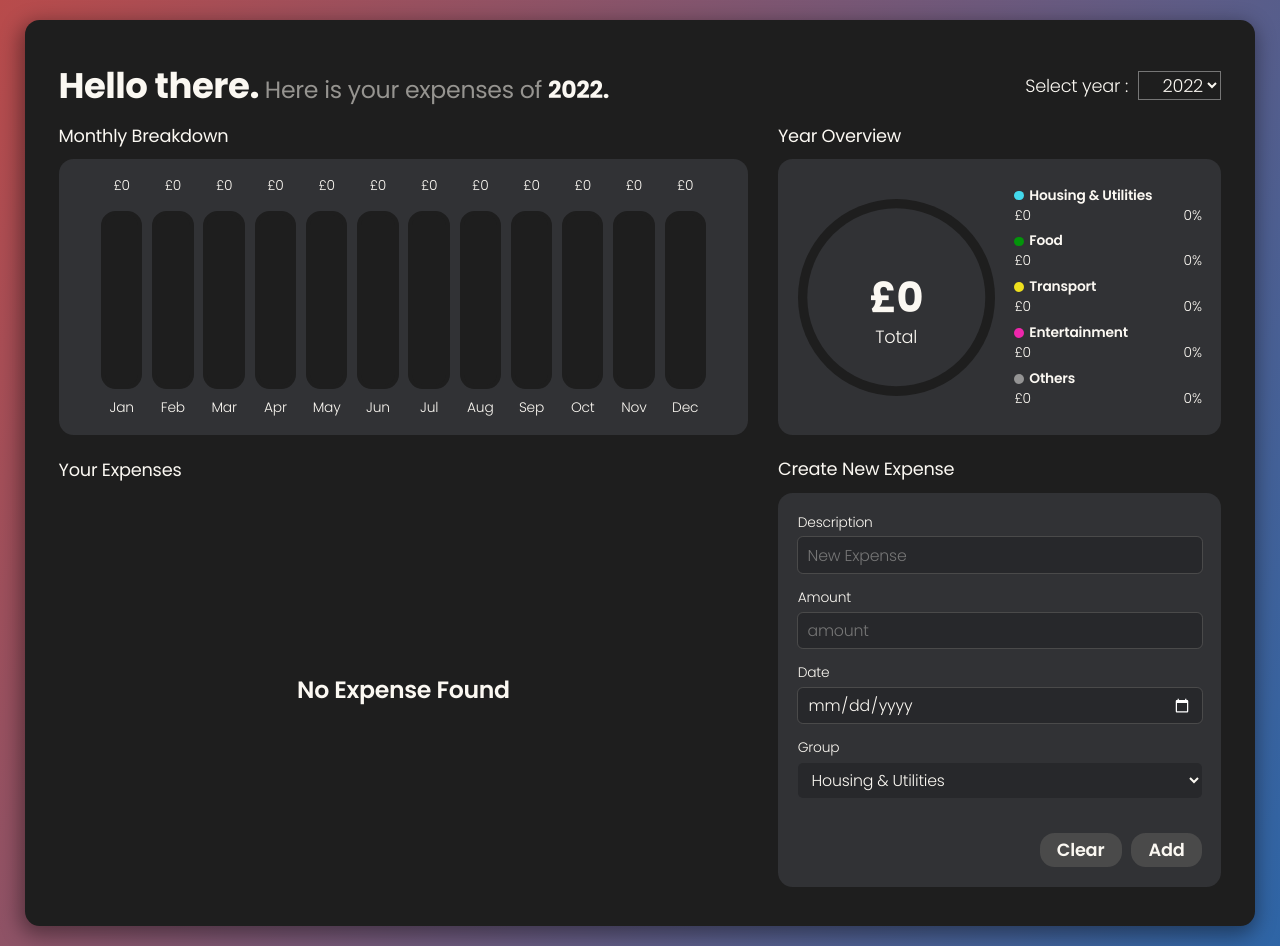
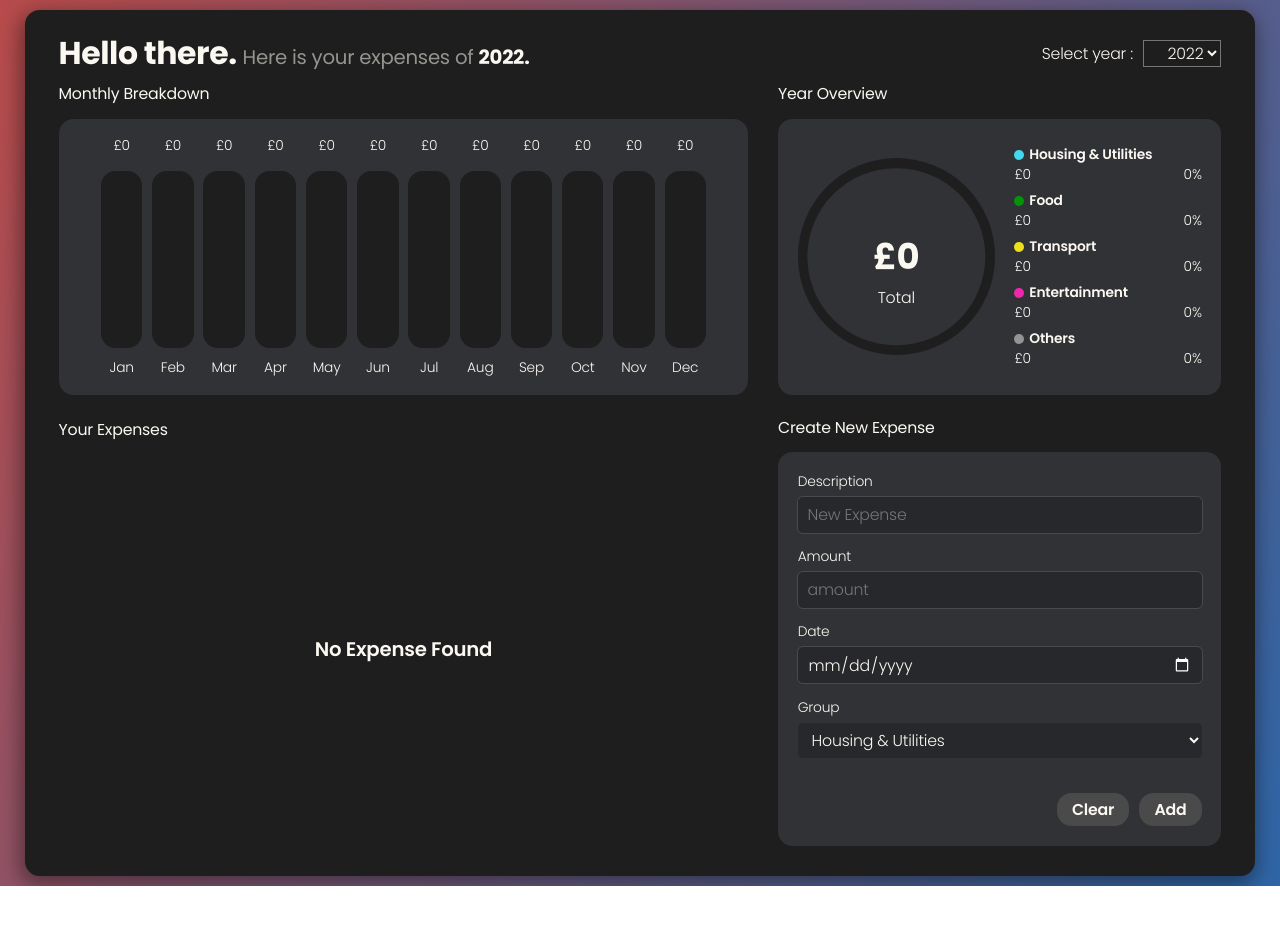
Before and after one commit to jef1993/react-expense-tracker, a React (Create React App) app: page / in a window 1280 px wide. After the commit the page ends 886 px from the top, so only its background shows below. Built offline with nearby package versions, Linux system fonts and the light colour scheme.

Commit message:
padding adjust + scrollbar hover fix

```diff
--- a/src/components/Breakdown/_breakdown.scss
+++ b/src/components/Breakdown/_breakdown.scss
@@ -8,7 +8,7 @@
     grid-area: 3/1 / span 1 / span 1;
   }
   &__header {
-    margin-top: 1rem;
+    margin-top: 0.5rem;
     align-self: flex-start;
 
     @media screen and (max-width: 1000px) {
--- a/src/components/Overview/_overview.scss
+++ b/src/components/Overview/_overview.scss
@@ -7,7 +7,7 @@
     align-items: center;
   }
   &__header {
-    margin-top: 1rem;
+    margin-top: 0.5rem;
     @media screen and (max-width: 1000px) {
       width: $container-width-l;
     }
--- a/src/index.css
+++ b/src/index.css
@@ -1,11 +1,11 @@
 @import url("https://fonts.googleapis.com/css2?family=Poppins:wght@100;200;300;400;500;600;700;800&display=swap");
 h1 {
-  font-size: 3.6rem;
+  font-size: 3.2rem;
   font-weight: 700;
 }
 
 h2 {
-  font-size: 1.8rem;
+  font-size: 1.6rem;
   font-weight: 400;
   text-transform: capitalize;
 }
@@ -90,6 +90,7 @@ button {
 
 ::-webkit-scrollbar-thumb:hover {
   background: #27282b;
+  background-clip: content-box;
 }
 
 .app {
@@ -111,9 +112,9 @@ button {
   width: min(156rem, 100% - 5rem);
   background-color: #1e1e1e;
   border-radius: 1.5rem;
-  padding: 4rem 0;
+  padding: 2rem 0 3rem;
   box-shadow: -2px 6px 20px 3px rgba(0, 0, 0, 0.4);
-  margin: 2rem 0;
+  margin: 1rem 0;
 }
 @media screen and (max-width: 1000px) {
   .main {
@@ -186,17 +187,17 @@ button {
 }
 @media screen and (max-width: 1000px) {
   .banner__message--left {
-    font-size: 2.4rem;
+    font-size: 2rem;
   }
 }
 .banner__message--right {
-  font-size: 2.4rem;
+  font-size: 2rem;
   color: #969490;
   font-weight: 400;
 }
 @media screen and (max-width: 1000px) {
   .banner__message--right {
-    font-size: 1.8rem;
+    font-size: 1.6rem;
   }
 }
 .banner__message--year {
@@ -204,7 +205,7 @@ button {
   font-weight: 700;
 }
 .banner__selector {
-  font-size: 1.8rem;
+  font-size: 1.6rem;
 }
 
 @media screen and (max-width: 1000px) {
@@ -216,7 +217,7 @@ button {
   background-color: #1e1e1e;
   padding: 0 0.1rem 0 2rem;
   margin-left: 1rem;
-  font-size: 1.8rem;
+  font-size: 1.6rem;
 }
 
 .breakdown {
@@ -231,7 +232,7 @@ button {
   }
 }
 .breakdown__header {
-  margin-top: 1rem;
+  margin-top: 0.5rem;
   align-self: flex-start;
 }
 @media screen and (max-width: 1000px) {
@@ -270,7 +271,7 @@ button {
 }
 @media screen and (max-width: 1000px) {
   .meter {
-    font-size: 1.8rem;
+    font-size: 1.6rem;
   }
 }
 .meter__case {
@@ -314,7 +315,7 @@ button {
   }
 }
 .overview__header {
-  margin-top: 1rem;
+  margin-top: 0.5rem;
 }
 @media screen and (max-width: 1000px) {
   .overview__header {
@@ -363,11 +364,11 @@ button {
   justify-content: center;
 }
 .overview__total {
-  font-size: 4.2rem;
+  font-size: 3.6rem;
   font-weight: 700;
 }
 .overview__letter {
-  font-size: 1.8rem;
+  font-size: 1.6rem;
   position: absolute;
   bottom: 20%;
   left: 50%;
@@ -420,12 +421,12 @@ button {
   width: min(100vw - 6rem, 70rem);
 }
 .expenses__total {
-  font-size: 1.8rem;
+  font-size: 1.6rem;
   text-align: end;
 }
 .expenses__total span {
   margin-left: 1rem;
-  font-size: 2.4rem;
+  font-size: 2rem;
   font-weight: 600;
 }
 .expenses__container {
@@ -471,7 +472,7 @@ button {
   margin: 1rem 0 1rem 1rem;
 }
 .expense__title {
-  font-size: 1.8rem;
+  font-size: 1.6rem;
   font-weight: 600;
   overflow-wrap: break-word;
   max-width: 36rem;
@@ -495,7 +496,7 @@ button {
   border: none;
   border-radius: 1.5rem;
   font-weight: 600;
-  font-size: 1.8rem;
+  font-size: 1.6rem;
   padding: 0.1ch 1.5ch;
   cursor: pointer;
   text-transform: uppercase;
@@ -520,7 +521,7 @@ button {
   }
 }
 .expense__amount {
-  font-size: 2.4rem;
+  font-size: 2rem;
   font-weight: 600;
   min-width: 9ch;
   text-align: right;
@@ -539,7 +540,7 @@ button {
   }
 }
 .no-expense h2 {
-  font-size: 2.4rem;
+  font-size: 2rem;
   font-weight: 600;
 }
 
@@ -643,7 +644,7 @@ button {
   border: none;
   border-radius: 1.5rem;
   font-weight: 600;
-  font-size: 1.8rem;
+  font-size: 1.6rem;
   padding: 0.1ch 1.5ch;
   cursor: pointer;
 }
--- a/src/sass/_base.scss
+++ b/src/sass/_base.scss
@@ -60,4 +60,5 @@ button {
 }
 ::-webkit-scrollbar-thumb:hover {
   background: $color-grey-dark;
+  background-clip: content-box;
 }
--- a/src/sass/_layout.scss
+++ b/src/sass/_layout.scss
@@ -12,9 +12,9 @@
   width: min(156rem, calc(100% - 5rem));
   background-color: $color-black;
   border-radius: $corner-radius-main;
-  padding: 4rem 0;
+  padding: 2rem 0 3rem;
   box-shadow: -2px 6px 20px 3px rgba(#000, 0.4);
-  margin: 2rem 0;
+  margin: 1rem 0;
 
   @media screen and (max-width: 1000px) {
     margin: 0;
```
Also changed, not shown: src/sass/_variables.scss (+4 -4 lines), 1 other file (tests, documents, lock files or other folders).
